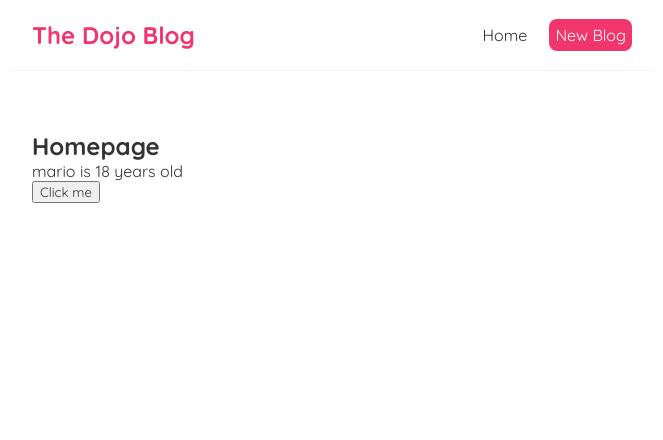
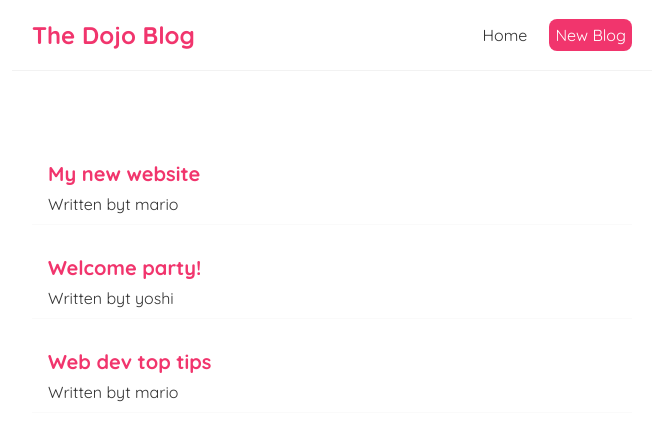
Before and after one commit to muhammadsalam/react-work, a React (Create React App) app: page / in a window 1280 px wide. Shown: the top 440 px of the page, without its empty margins (308-971 px from the left). Built offline with nearby package versions, Linux system fonts and the light colour scheme.

Commit message:
#10 useState hook

```diff
--- a/src/components/Home.js
+++ b/src/components/Home.js
@@ -1,29 +1,20 @@
 import { useState } from 'react';
 
 function Home() {
-
-    // Что такое useState ?
-    // Это возможность ререндеринга компонента
-    // например, если менять значение переменной, то в компоненте оно не будет меняться, а просто останется старым. Для этого используют ререндеринг компонента, чтобы можно было видеть новые значения.
-
-    // ps. Angular позволяет делать это автоматически, без постороннего.
-
-    const [name, setName] = useState('mario');
-
-    // const [1, 2] - вместо 1 - название переменной, а вместо 2 - название функции, которая позволяет изменять эту переменную
-
-    const [age, setAge] = useState(18);
-
-    const handleClick = () => {
-        setName('Luigi');
-        setAge('30');
-    };
+    const [blogs, setBlogs] = useState([
+        { title: 'My new website', body: 'lorem ipsum...', author: 'mario', id: 1 },
+        { title: 'Welcome party!', body: 'lorem ipsum...', author: 'yoshi', id: 2 },
+        { title: 'Web dev top tips', body: 'lorem ipsum...', author: 'mario', id: 3 }
+    ]);
 
     return (
         <div className="home">
-            <h2>Homepage</h2>
-            <p>{name} is {age} years old</p>
-            <button onClick={handleClick}>Click me</button>
+            {blogs.map(blog => (
+                <div className="blog-preview" key={blog.id}>
+                    <h2>{ blog.title }</h2>
+                    <p>Written byt { blog.author }</p>
+                </div>
+            ))}
         </div>
     );
 }
--- a/src/index.css
+++ b/src/index.css
@@ -40,3 +40,20 @@
   margin: 40px auto;
   padding: 20px;
 }
+
+/* blog previews / list */
+.blog-preview {
+  padding: 10px 16px;
+  margin: 20px 0;
+  border-bottom: 1px solid #fafafa;
+}
+
+.blog-preview:hover {
+  box-shadow: 1px 3px 5px rgba(0,0,0,.1);
+}
+
+.blog-preview h2 {
+  font-size: 20px;
+  color: #f1356d;
+  margin-bottom: 8px;
+}
```
